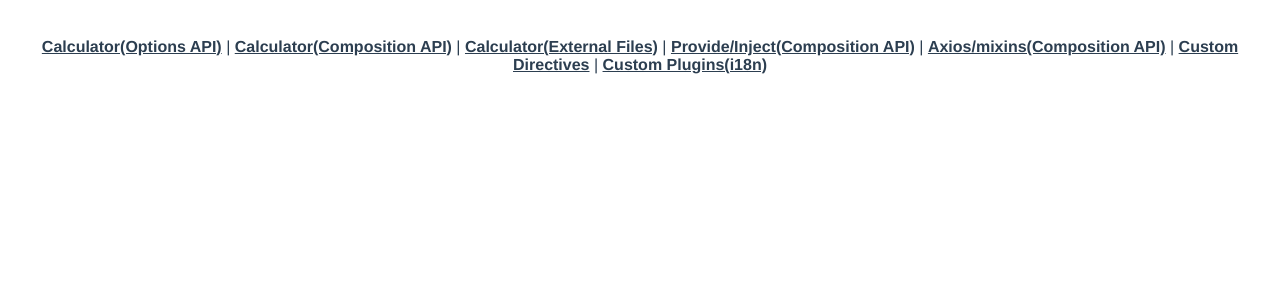
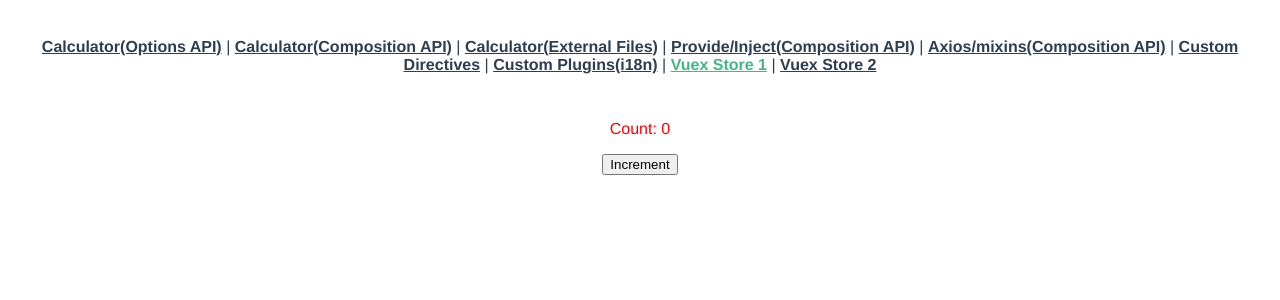
Before and after one commit to sbpark88/Vue.js-Short-Book, a Vue app in the folder vue-project-composition-api/: page /store-access in a window 1280 px wide. Shown: the top 300 px of the page. Built offline with nearby package versions, Linux system fonts and the light colour scheme.

Commit message:
Update: Add 'Vuex state'

```diff
--- a/vue-project-composition-api/package.json
+++ b/vue-project-composition-api/package.json
@@ -12,7 +12,7 @@
     "core-js": "^3.8.3",
     "vue": "^3.2.13",
     "vue-router": "^4.0.3",
-    "vuex": "^4.0.0"
+    "vuex": "^4.0.2"
   },
   "devDependencies": {
     "@babel/core": "^7.12.16",
--- a/vue-project-composition-api/src/App.vue
+++ b/vue-project-composition-api/src/App.vue
@@ -6,7 +6,9 @@
     <router-link to="/provide-inject-with-composition-api">Provide/Inject(Composition API)</router-link> |
     <router-link to="/axios-mixins-with-composition-api">Axios/mixins(Composition API)</router-link> |
     <router-link to="/custom-directives">Custom Directives</router-link> |
-    <router-link to="/custom-plugins">Custom Plugins(i18n)</router-link>
+    <router-link to="/custom-plugins">Custom Plugins(i18n)</router-link> |
+    <router-link to="/store-access">Vuex Store 1</router-link> |
+    <router-link to="/store-access2">Vuex Store 2</router-link>
   </nav>
   <router-view/>
 </template>
--- a/vue-project-composition-api/src/router/index.js
+++ b/vue-project-composition-api/src/router/index.js
@@ -40,6 +40,16 @@ const routes = [
     path: '/custom-plugins',
     name: 'customPlugins',
     component: () => import(/* webpackChunkName: "customPlugins" */ '../views/CustomPlugins.vue')
+  },
+  {
+    path: '/store-access',
+    name: 'storeAccess',
+    component: () => import(/* webpackChunkName: "vuex" */ '../views/StoreAccess.vue')
+  },
+  {
+    path: '/store-access2',
+    name: 'storeAccess2',
+    component: () => import(/* webpackChunkName: "vuex2" */ '../views/AnotherStoreAccess.vue')
   }
 ]
 
--- a/vue-project-composition-api/src/store/index.js
+++ b/vue-project-composition-api/src/store/index.js
@@ -1,14 +1,17 @@
 import { createStore } from 'vuex'
 
 export default createStore({
-  state: {
-  },
-  getters: {
+  state () {
+    return {
+      count: 0
+    }
   },
   mutations: {
-  },
-  actions: {
-  },
-  modules: {
+    increment (state) {
+      state.count++
+    }
+    // increment () {
+    //   this.state.count++
+    // }
   }
 })
--- /dev/null
+++ b/vue-project-composition-api/src/views/AnotherStoreAccess.vue
@@ -0,0 +1,24 @@
+<template>
+  <p>Count: {{ count }}</p>
+  <button type="button" @click="increment">Increment</button>
+</template>
+
+<script>
+export default {
+  name: 'AnotherStoreAccess',
+  computed: {
+    count () {
+      return this.$store.state.count
+    }
+  },
+  methods: {
+    increment () {
+      this.$store.commit('increment')
+    }
+  }
+}
+</script>
+
+<style scoped>
+p { color: blue; }
+</style>
--- /dev/null
+++ b/vue-project-composition-api/src/views/StoreAccess.vue
@@ -0,0 +1,25 @@
+<template>
+  <p>Count: {{ count }}</p>
+  <button type="button" @click="increment">Increment</button>
+</template>
+
+<script>
+export default {
+  name: 'StoreAccess',
+  computed: {
+    count () {
+      return this.$store.state.count
+    }
+  },
+  methods: {
+    increment () {
+      // this.$store.state.count++
+      this.$store.commit('increment')
+    }
+  }
+}
+</script>
+
+<style scoped>
+p { color: red; }
+</style>
```
Also changed, not shown: 1 other file (tests, documents, lock files or other folders).
